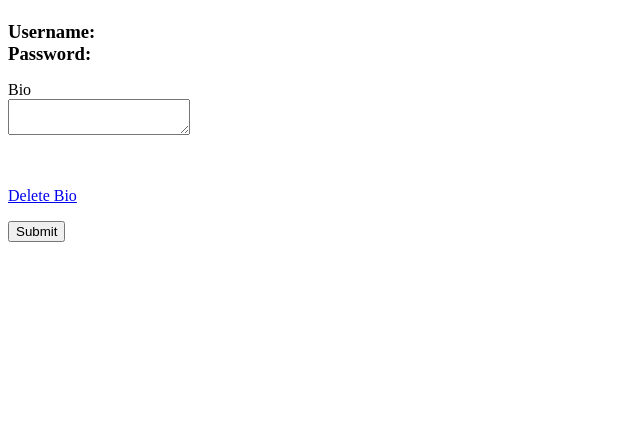
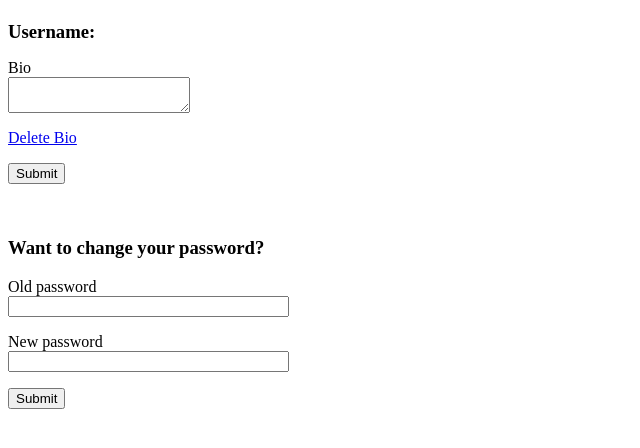
Before and after one commit to kenneth0810/Team-13, a Python web app: template app/templates/profile.html in a window 1280 px wide. Shown: the part 130-578 px from the top of the page, without its empty margins (0-640 px from the left). Run offline with Jinja, Linux system fonts and the light colour scheme; the template is opened without the code that fills it, so the values that code supplies are empty, except form fields; form fields are guessed from the names that the template uses.

Commit message:
added a feature to change password in profile page

```diff
--- a/app/templates/profile.html
+++ b/app/templates/profile.html
@@ -4,19 +4,21 @@
 <h1>Profile.</h1>
 <a href="{{url_for('homepage')}}">Homepage</a>
 <form action="" method="POST" novalidate>
-    {{form.hidden_tag()}}
+    {{bform.hidden_tag()}} {{pform.hidden_tag()}}
     <h2>Hello {{user.fullname}}! </h2>
     <h3 style="display: inline;">Username:</h3>
     <p style="display: inline;">{{user.username}}</p>
-    <br>
-    <h3 style="display: inline;">Password:</h3>
-    <p style="display: inline;">{{user.password}}</p>
-    <p> {{form.bio.label}} <br>
-        {{form.bio(size=32)}}</p>
-    <br>
-    <br>
+    <p> {{bform.bio.label}} <br>
+        {{bform.bio(size=32)}}</p>
     <a href="{{url_for('delete_bio', id=user.id)}}">Delete Bio</a>
 
-    <p>{{form.submit()}}</p>
+    <p>{{bform.submit()}}</p>
+    <br>
+    <h3>Want to change your password?</h3>
+    <p>{{pform.old_password.label}} <br>
+        {{pform.old_password(size=32)}}</p>
+    <p>{{pform.new_password.label}} <br>
+        {{pform.new_password(size=32)}}</p>
+    <p>{{pform.submit()}}</p>
 </form>
 {% endblock %}
```
Also changed, not shown: app/profile.py (+7 -2 lines), app/routes.py (+19 -6 lines).
